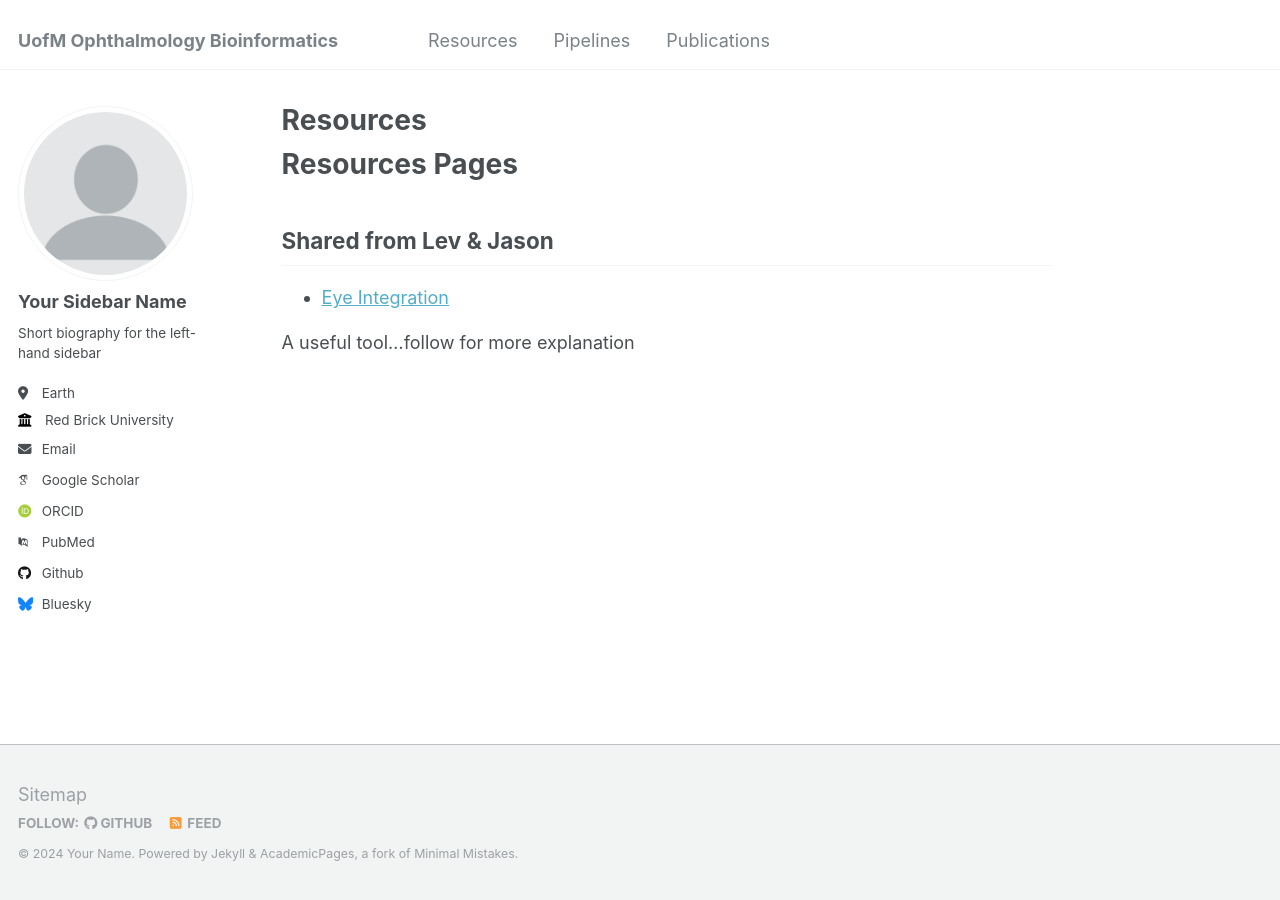
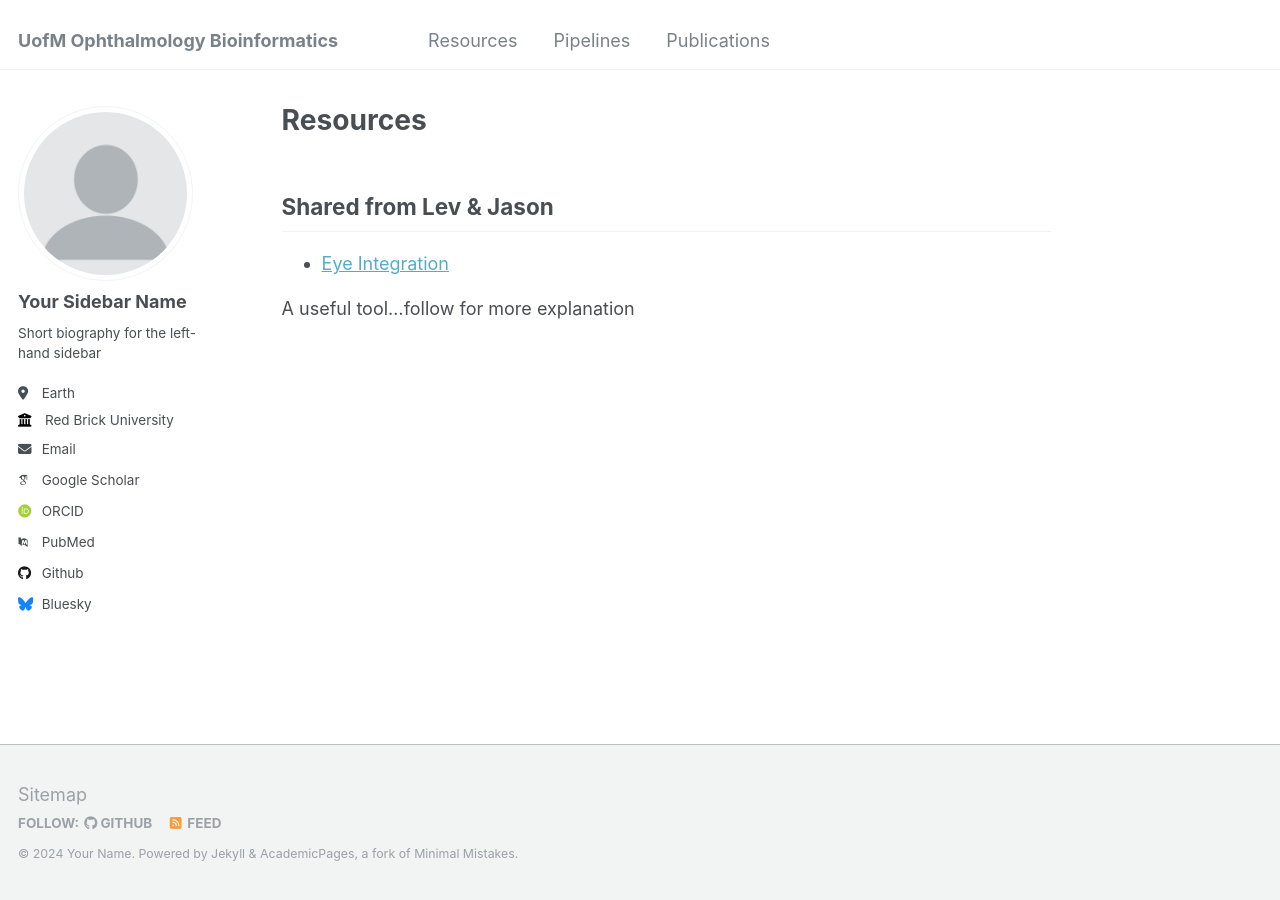
Before and after one commit to UofM-Ophthalmology/UofM-Ophthalmology.github.io, a Jekyll site: the page built from _pages/resources.md, in a window 1280 px wide. Built offline with Jekyll 4.4.1, drawn with Linux system fonts in a browser that asks for light colours; some web fonts are replaced.

```diff
--- a/_pages/resources.md
+++ b/_pages/resources.md
@@ -7,7 +7,7 @@
   - /resources.html
 ---
 
-# Resources Pages
+<!-- # Resources Pages -->
 
 ## Shared from Lev & Jason
 
```
